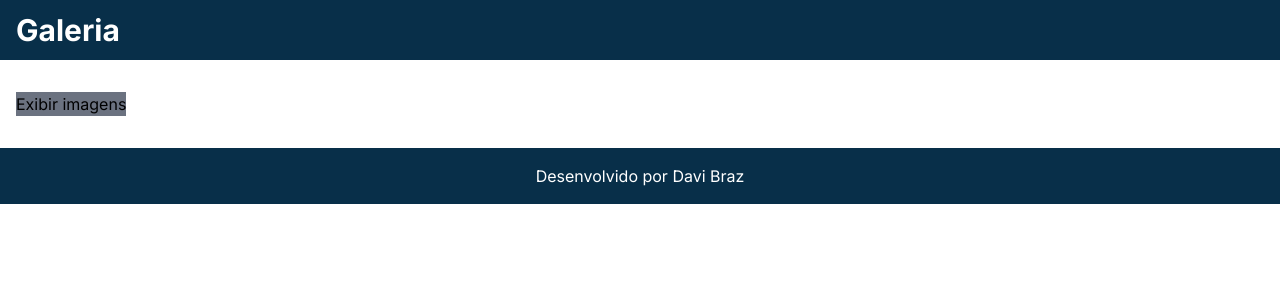
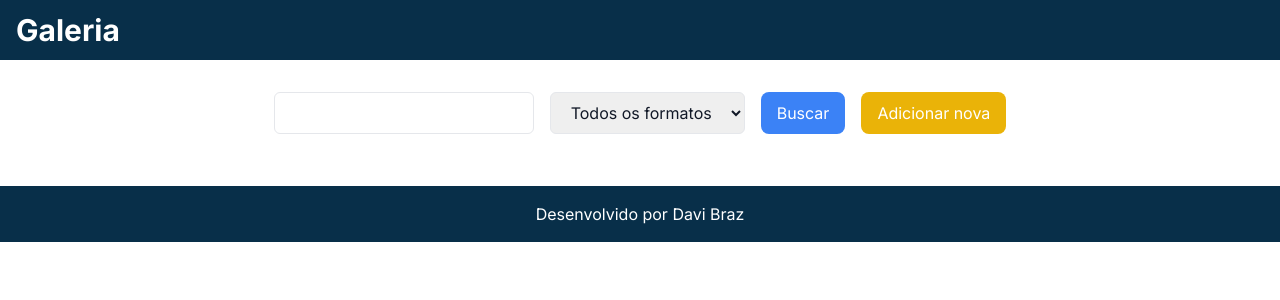
Before and after one commit to DaviBrazz/galeria-imagens-react-springboot, a Next.js app in the folder galeria/: page /galeria in a window 1280 px wide. Shown: the top 300 px of the page. Built offline with nearby package versions, Linux system fonts and the light colour scheme.

Commit message:
Criação do formulário para pesquissa de imagens

```diff
--- a/galeria/src/app/galeria/page.tsx
+++ b/galeria/src/app/galeria/page.tsx
@@ -17,7 +17,6 @@
         const result = await useService.buscar();
         setImages(result);
         console.table(result);
-
     }
 
     function renderImageCard(image: Image) {
@@ -35,7 +34,19 @@
 
     return (
         <Template>
-            <button className="bg-gray-500" onClick={searchImages}>Exibir imagens</button>
+            <section className="flex flex-col items-center justify-center my-5">
+                <div className="flex space-x-4">
+                    <input type="text" className="border px-3 py-2 rounded-md text-gray-900" />
+                    <select className="border px-4 py-2 rounded-md text-gray-900">
+                        <option >Todos os formatos</option>
+
+                    </select>
+                    <button className="bg-blue-500 text-white px-4 p-2 rounded-lg" onClick={searchImages}>Buscar</button>
+                    <button className="bg-yellow-500 text-white px-4 p-2 rounded-lg">Adicionar nova</button>
+
+                </div>
+
+            </section>
             <section className="grid grid-cols-3 gap-8">
                 {
                     renderImageCards()
--- a/galeria/src/app/layout.tsx
+++ b/galeria/src/app/layout.tsx
@@ -5,7 +5,7 @@
 const inter = Inter({ subsets: ['latin'] })
 
 export const metadata: Metadata = {
-  title: 'Create Next App',
+  title: 'Galeria de Imagens',
   description: 'Generated by create next app',
 }
 
```
